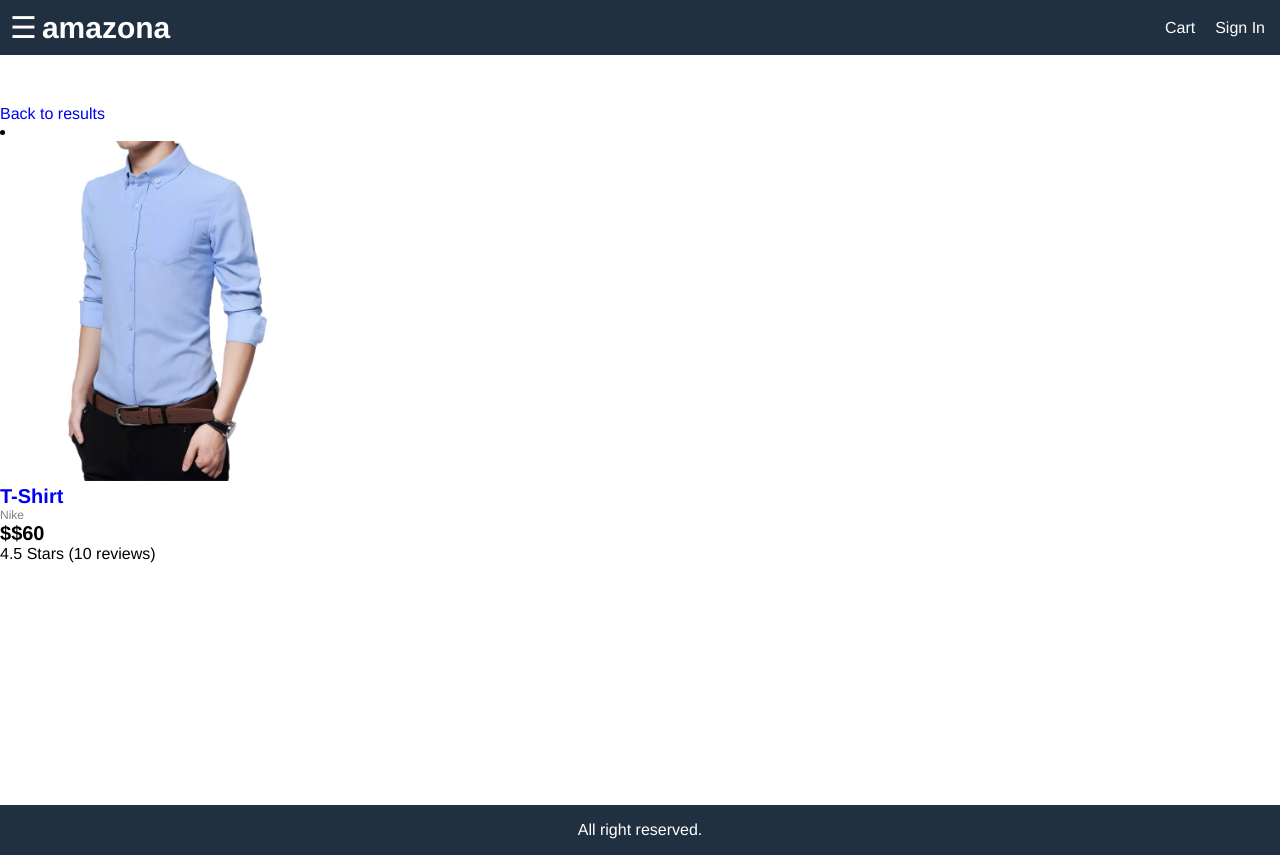
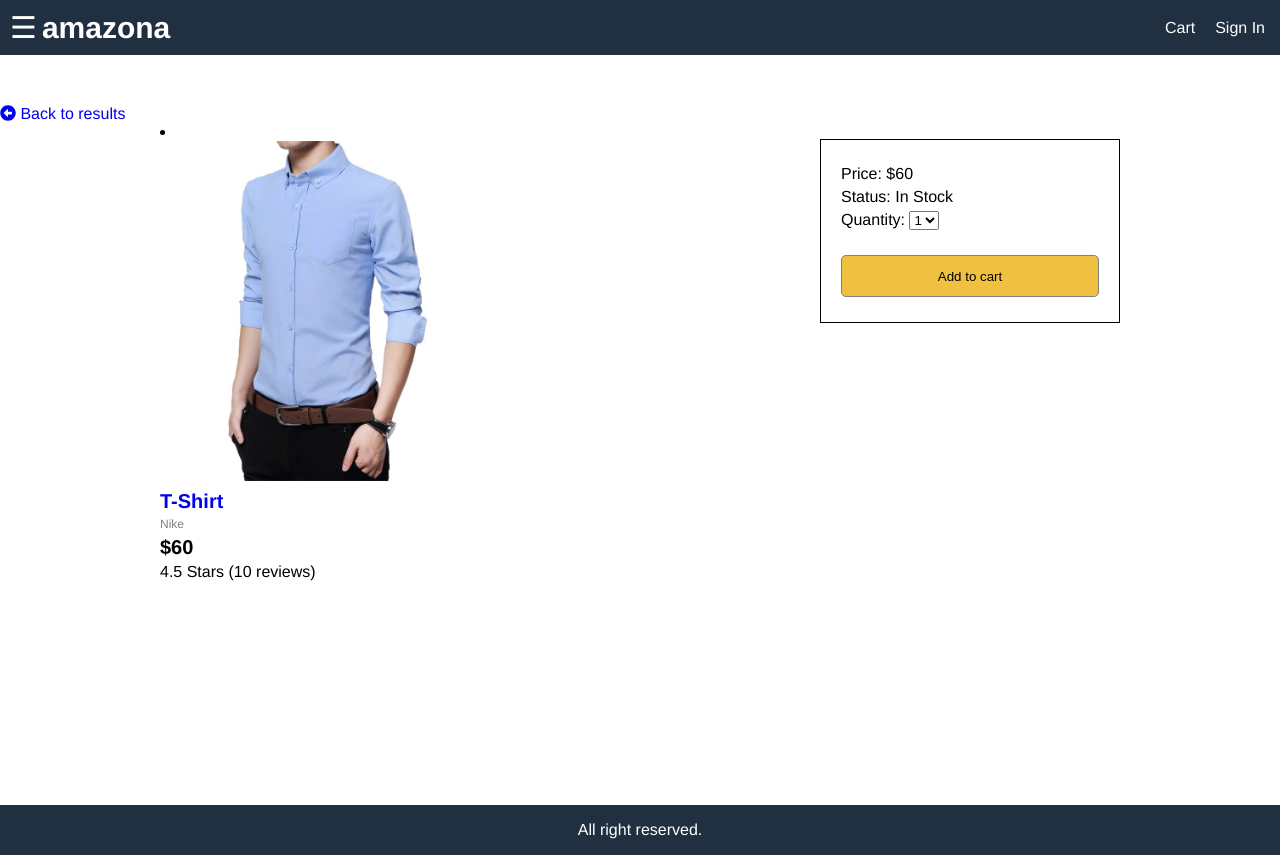
Before and after one commit to NoerGitKat/amazona, a React (Create React App) app in the folder frontend/: page /products/1 in a window 1280 px wide. Built offline with nearby package versions, Linux system fonts and the light colour scheme.

Commit message:
added product page

```diff
--- a/frontend/package.json
+++ b/frontend/package.json
@@ -3,6 +3,9 @@
   "version": "0.1.0",
   "private": true,
   "dependencies": {
+    "@fortawesome/fontawesome-svg-core": "^1.2.30",
+    "@fortawesome/free-solid-svg-icons": "^5.14.0",
+    "@fortawesome/react-fontawesome": "^0.1.11",
     "@testing-library/jest-dom": "^4.2.4",
     "@testing-library/react": "^9.3.2",
     "@testing-library/user-event": "^7.1.2",
--- a/frontend/src/App.js
+++ b/frontend/src/App.js
@@ -4,7 +4,7 @@ import { BrowserRouter as Router, Route, Switch } from "react-router-dom";
 import "./App.css";
 
 import HomePage from "./pages/home";
-import ProductsPage from "./pages/products";
+import ProductPage from "./pages/product";
 
 import Header from "./components/Header";
 import SideMenu from "./components/SideMenu";
@@ -23,7 +23,7 @@ function App() {
             <div className="content">
               <Switch>
                 <Route exact path="/" component={HomePage} />
-                <Route exact path="/products/:id" component={ProductsPage} />
+                <Route exact path="/products/:id" component={ProductPage} />
               </Switch>
             </div>
           </main>
--- a/frontend/src/components/Product.js
+++ b/frontend/src/components/Product.js
@@ -17,7 +17,7 @@ const Product = ({ id, name, image, brand, price, rating, numReviews }) => {
           <Link to={`/products/${id}`}>{name}</Link>
         </div>
         <div className="product-brand">{brand}</div>
-        <div className="product-price">${price}</div>
+        <div className="product-price">{price}</div>
         <div className="product-rating">
           {rating} Stars ({numReviews} reviews)
         </div>
--- /dev/null
+++ b/frontend/src/components/ProductAction.js
@@ -0,0 +1,27 @@
+import React from "react";
+
+const ProductAction = ({ price, status }) => {
+  return (
+    <div className="details-action">
+      <ul>
+        <li>Price: {price}</li>
+        <li>Status: {status}</li>
+        <li>
+          Quantity:{" "}
+          <select>
+            <option value="1">1</option>
+            <option value="2">2</option>
+            <option value="3">3</option>
+            <option value="4">4</option>
+            <option value="5">5</option>
+          </select>
+        </li>
+        <li>
+          <button>Add to cart</button>
+        </li>
+      </ul>
+    </div>
+  );
+};
+
+export default ProductAction;
--- a/frontend/src/pages/home.js
+++ b/frontend/src/pages/home.js
@@ -4,10 +4,10 @@ import ProductList from "./../components/ProductList";
 
 const HomePage = () => {
   return (
-    <>
+    <div id="home-page">
       <h1>Home</h1>
       <ProductList />
-    </>
+    </div>
   );
 };
 
--- /dev/null
+++ b/frontend/src/pages/product.css
@@ -0,0 +1,45 @@
+#product-page {
+  display: flex;
+  justify-content: space-around;
+  flex-wrap: wrap;
+}
+
+#product-page .back-button {
+  flex-basis: 100%;
+}
+
+#product-page .details-action {
+  width: 300px;
+}
+
+#product-page .details-action ul {
+  list-style-type: none;
+  padding: 0;
+  border: 1px solid black;
+  padding: 2rem;
+  max-width: 300px;
+}
+
+#product-page .details-action ul li {
+  margin: 0.5rem auto;
+}
+
+#product-page .details-action ul li:last-child {
+  display: flex;
+  flex-direction: column;
+}
+
+#product-page .details-action ul li:last-child button {
+  background-color: #f0c040;
+  margin-top: 2rem;
+  outline: none;
+  cursor: pointer;
+  border-radius: 0.5rem;
+  padding: 1.25rem;
+  border: 0.1rem #808080 solid;
+  transition: all 0.4s ease;
+}
+
+#product-page .details-action ul li:last-child button:hover {
+  border: 0.1rem #404040 solid;
+}
--- a/frontend/src/pages/products.js
+++ b/frontend/src/pages/product.js
@@ -1,10 +1,14 @@
 import React from "react";
 import { Link } from "react-router-dom";
+import { FontAwesomeIcon } from "@fortawesome/react-fontawesome";
+import { faArrowAltCircleLeft } from "@fortawesome/free-solid-svg-icons";
 
-import Product from "./../components/Product";
+import Product from "../components/Product";
+import ProductAction from "./../components/ProductAction";
 
-const ProductsPage = ({ match }) => {
-  console.log(match);
+import "./product.css";
+
+const ProductPage = ({ match }) => {
   const products = [
     {
       id: 1,
@@ -66,8 +70,10 @@ const ProductsPage = ({ match }) => {
   });
 
   return (
-    <>
-      <Link to="/">Back to results</Link>
+    <div id="product-page">
+      <Link to="/" className="back-button">
+        <FontAwesomeIcon icon={faArrowAltCircleLeft} /> Back to results
+      </Link>
       <Product
         id={product.id}
         name={product.name}
@@ -77,8 +83,9 @@ const ProductsPage = ({ match }) => {
         rating={product.rating}
         numReviews={product.numReviews}
       />
-    </>
+      <ProductAction price={product.price} status={"In Stock"} />
+    </div>
   );
 };
 
-export default ProductsPage;
+export default ProductPage;
```
Also changed, not shown: 1 other file (tests, documents, lock files or other folders).
